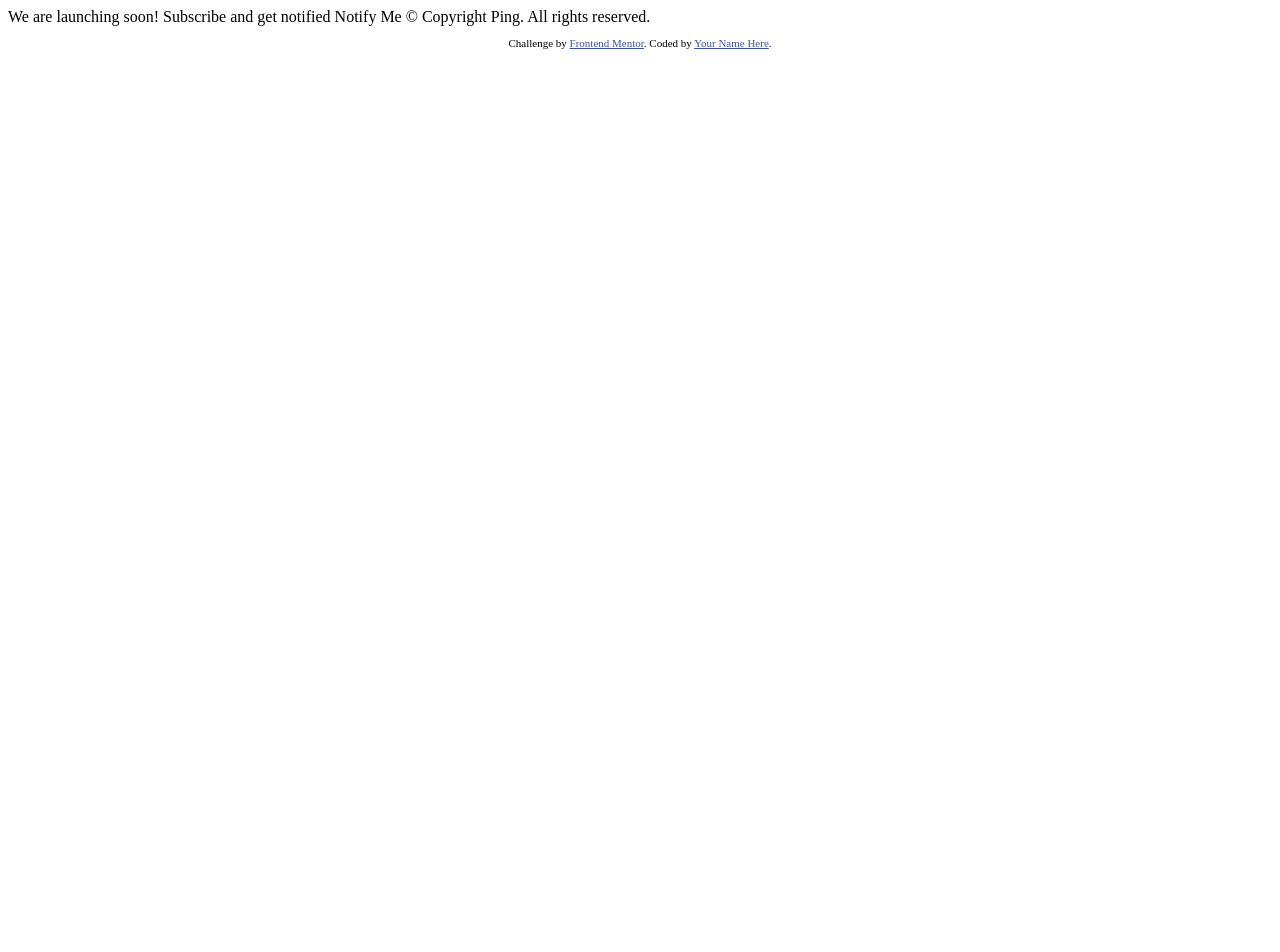
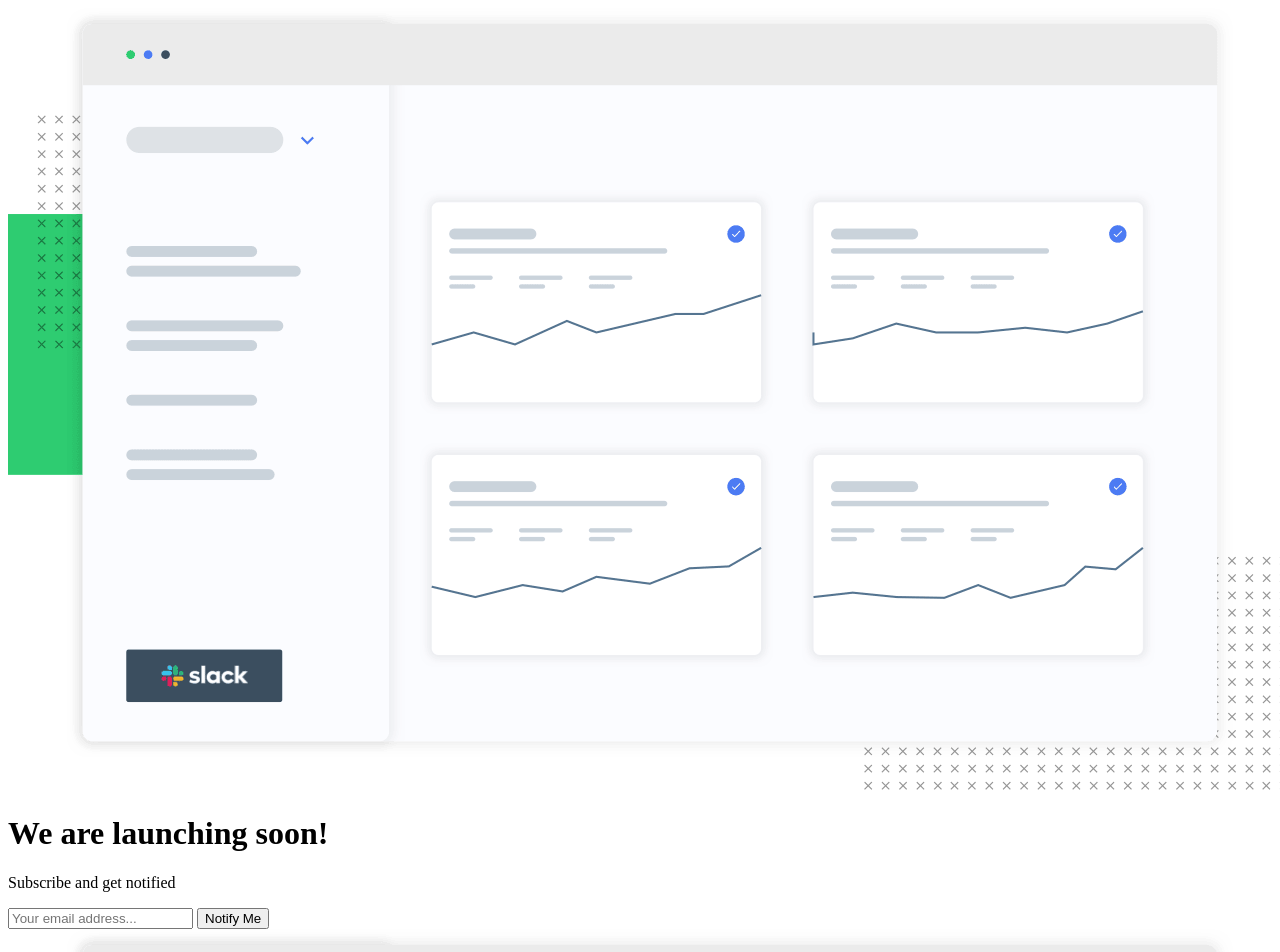
Before and after one commit to ks9927/ping-coming-soon, a plain HTML site: page ping-coming-soon-page-master/index.html in a window 1280 px wide. Shown: the top 952 px of the page. Before the commit the page ends 800 px from the top, so only its background shows below. Drawn offline with Linux system fonts and the light colour scheme.

Commit message:
added header and main content to html and moved style tag info to css

```diff
--- a/ping-coming-soon-page-master/index.html
+++ b/ping-coming-soon-page-master/index.html
@@ -7,28 +7,38 @@
   <link rel="icon" type="image/png" sizes="32x32" href="./images/favicon-32x32.png">
 
   <title>Frontend Mentor | Ping coming soon page</title>
-
-  <!-- Feel free to remove these styles or customise in your own stylesheet 👍 -->
-  <style>
-    .attribution { font-size: 11px; text-align: center; }
-    .attribution a { color: hsl(228, 45%, 44%); }
-  </style>
+  <link rel="stylesheet" href="styles.css">
 </head>
 <body>
+  <!-- Header -->
+  <header>
+    <img src="images/illustration-dashboard.png" alt="image of black Ping logo">
+    <h1>We are launching <span class="bold-text">soon!</span></h1>
+    <p>Subscribe and get notified</p>
+  </header>
 
-  We are launching soon!
+  <!-- Main -->
+   <main>
+    <!-- Form for email -->
+     <form action="" method="post">
+        <input type="email" name="email" id="email" placeholder="Your email address...">
+        <input type="submit" value="Notify Me">
+     </form>
+     <!-- Image -->
+      <img src="images/illustration-dashboard.png" alt="illustration of dashboard">
+   </main>
 
-  Subscribe and get notified
+   <!-- Footer -->
+  <footer>
+    <!-- Icons -->
 
-  Notify Me
 
-  &copy; Copyright Ping. All rights reserved.
-
-  <footer>
+    <!-- Front End Mentor signiture -->
     <p class="attribution">
       Challenge by <a href="https://www.frontendmentor.io?ref=challenge" target="_blank">Frontend Mentor</a>.
       Coded by <a href="#">Your Name Here</a>.
     </p>
   </footer>
 </body>
+<script src="ping.js"></script>
 </html>
--- a/ping-coming-soon-page-master/styles.css
+++ b/ping-coming-soon-page-master/styles.css
@@ -0,0 +1,2 @@
+ .attribution { font-size: 11px; text-align: center; }
+    .attribution a { color: hsl(228, 45%, 44%); }
```
